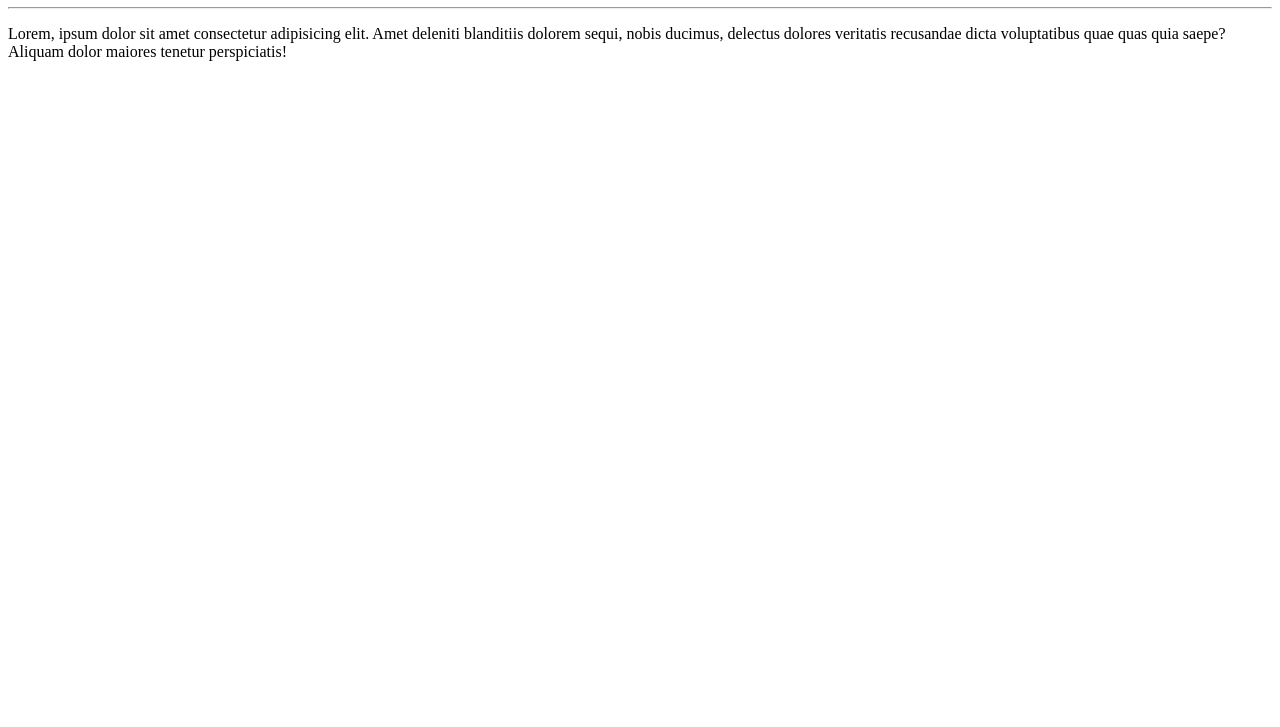
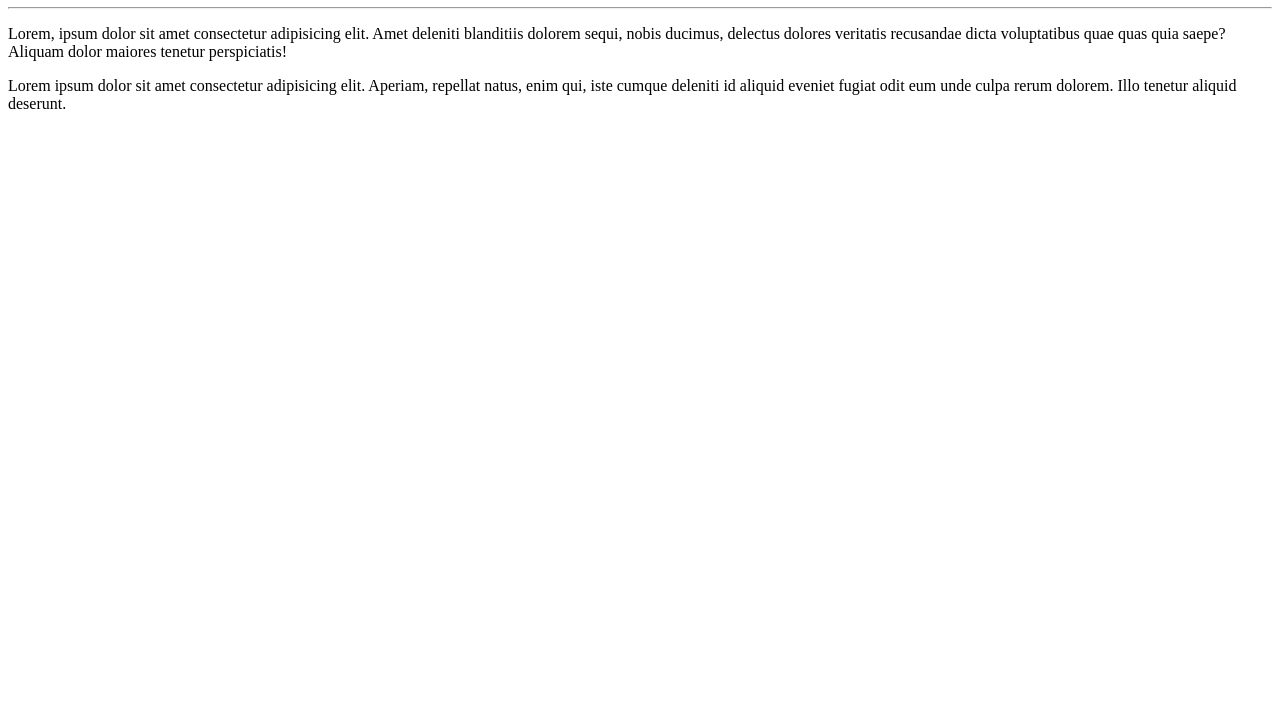
Before and after one commit to juliogmr/Ola-Mundo, a plain HTML site: page site-exemplo/index.html in a window 1280 px wide. Shown: the part 73-800 px from the top of the page. Drawn offline with Linux system fonts and the light colour scheme.

Commit message:
adicionei um parágrafo

```diff
--- a/site-exemplo/index.html
+++ b/site-exemplo/index.html
@@ -10,5 +10,6 @@
     <h1>Olá, mundo!</h1>
     <hr>
     <p>Lorem, ipsum dolor sit amet consectetur adipisicing elit. Amet deleniti blanditiis dolorem sequi, nobis ducimus, delectus dolores veritatis recusandae dicta voluptatibus quae quas quia saepe? Aliquam dolor maiores tenetur perspiciatis!</p>
+    <p>Lorem ipsum dolor sit amet consectetur adipisicing elit. Aperiam, repellat natus, enim qui, iste cumque deleniti id aliquid eveniet fugiat odit eum unde culpa rerum dolorem. Illo tenetur aliquid deserunt.</p>
 </body>
 </html>
```
